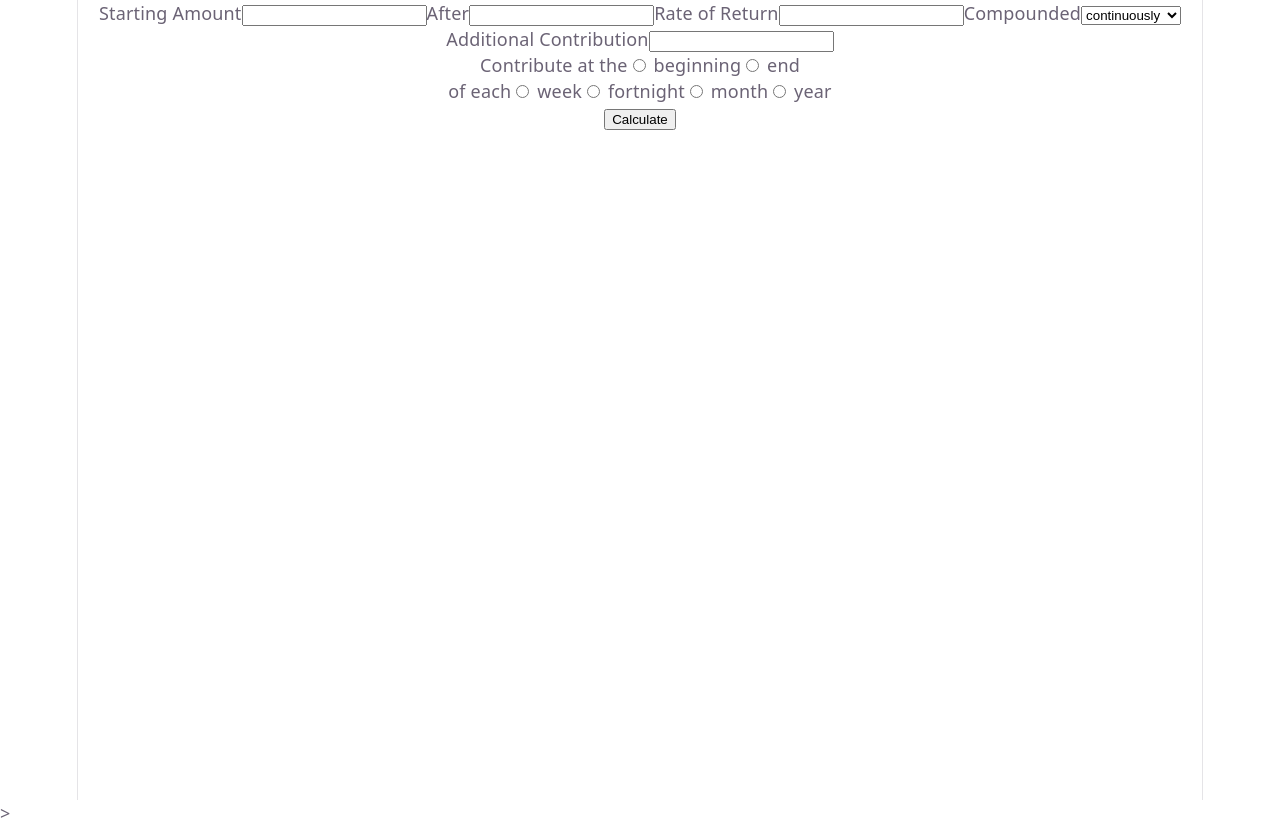
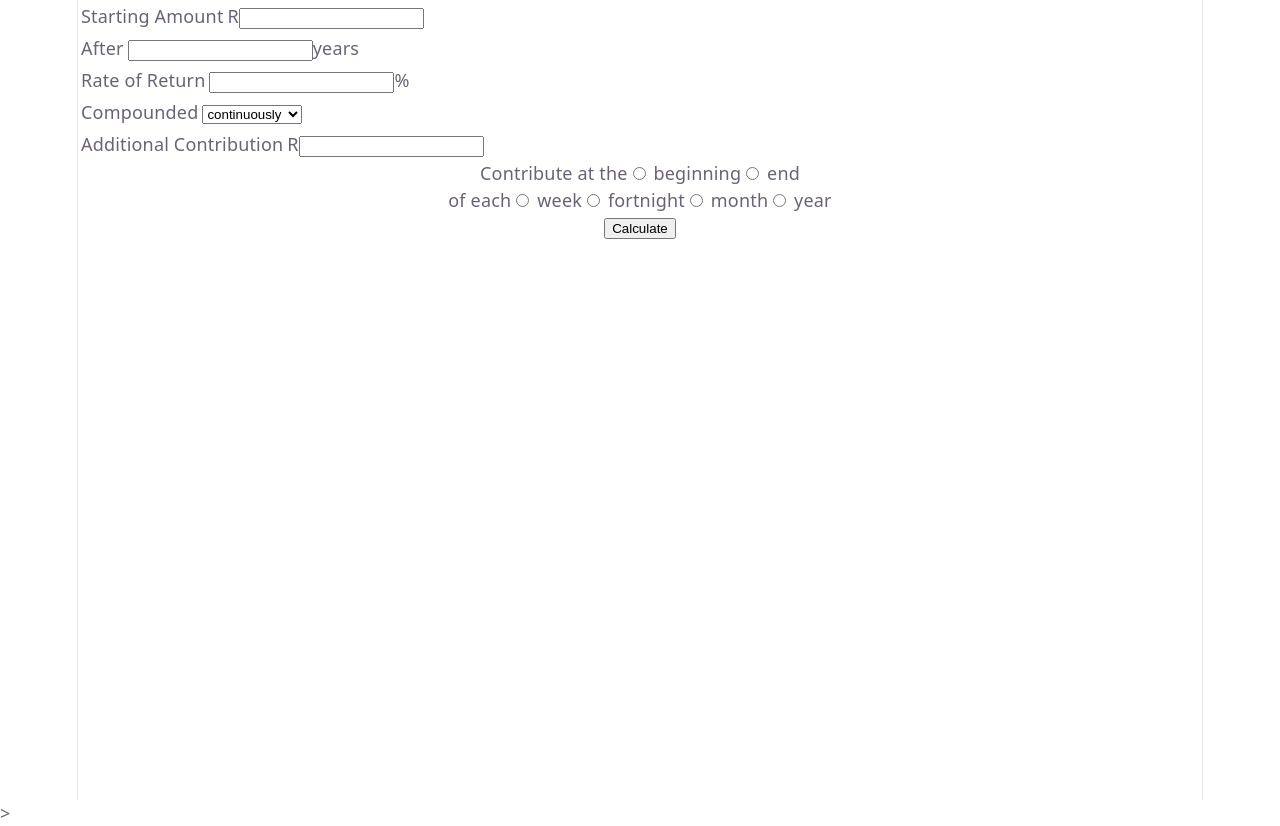
Before and after one commit to RoboticsKnight/investment-calculator-project, a React (Vite) app: page / in a window 1280 px wide. Built offline with nearby package versions, Linux system fonts and the light colour scheme.

Commit message:
Organising input fields

```diff
--- a/src/App.jsx
+++ b/src/App.jsx
@@ -11,16 +11,33 @@ function App() {
 
         <form>
 
-          <label>Starting Amount</label>
+          <table>
+            <td><label>Starting Amount</label></td>
+            <td>
+              <span>R</span>
               <input type="text"></input>
+            </td>
+          </table>
 
-          <label>After</label>
+          <table>
+            <td><label>After</label></td>
+            <td>
               <input type="text"></input>
+              <span>years</span>
+            </td>
+          </table>
 
-          <label>Rate of Return</label>
+          <table>
+            <td><label>Rate of Return</label></td>
+            <td>
               <input type="text"></input>
+              <span>%</span>
+            </td>
+          </table>
 
-          <label>Compounded</label>
+          <table>
+            <td><label>Compounded</label></td>
+            <td>
               <select name="compounding-period" id="compounding-period">
 
                 <option value="continuously">continuously</option>
@@ -34,9 +51,16 @@ function App() {
                 <option value="annually">annually</option>
 
               </select>
+            </td>
+          </table>
 
-          <label>Additional Contribution</label>
+          <table>
+            <td><label>Additional Contribution</label></td>
+            <td>
+              <span>R</span>
               <input type="text"></input>
+            </td>
+          </table>
 
           <section>
             <label>Contribute at the</label>
```
Lines whose indentation alone changed are shown as unchanged.
